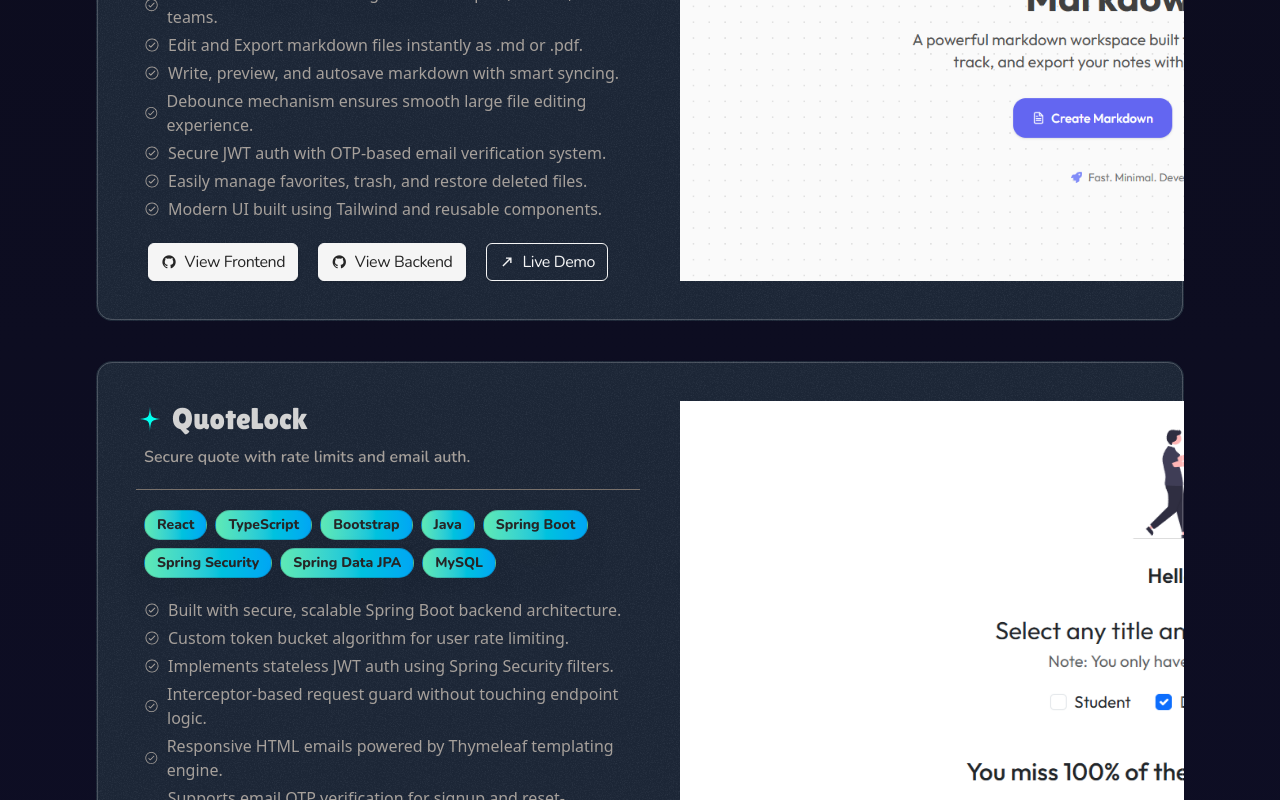
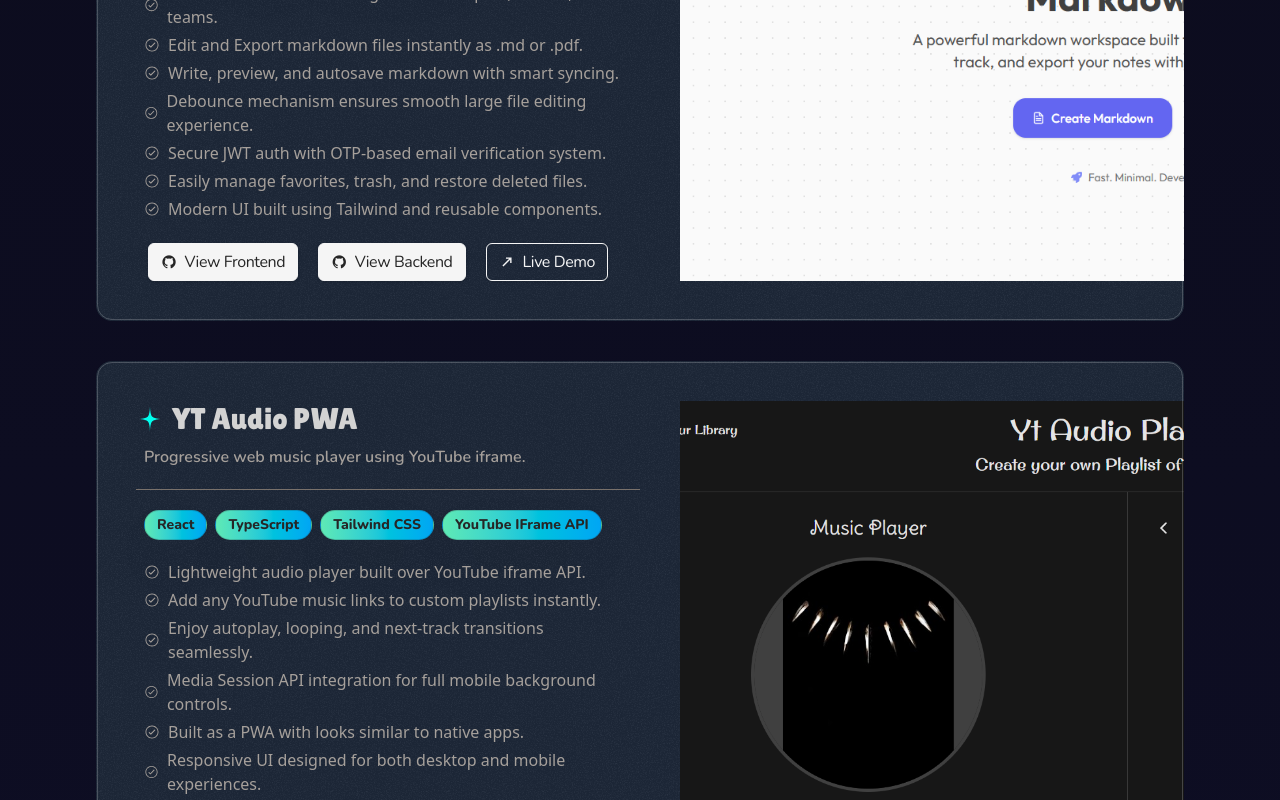
Before and after one commit to Hari-prasath-03/My-portfolio, a React (Vite) app: page / in a window 1280 px wide. Shown: the part 2000-2800 px from the top of the page. Built offline with nearby package versions, Linux system fonts and the light colour scheme.

Commit message:
new projext added 'yt-audio-player'

```diff
--- a/src/assets/index.ts
+++ b/src/assets/index.ts
@@ -4,6 +4,7 @@ import jagasreeImg from "./jagasree.png";
 import tailwindLandingpageImg from "./tailwind-landingpage.png";
 import tickTacToeImg from "./tick-tac-toe.png";
 import quoteLockImg from "./quote-lock.png";
+import ytAudioPlayeer from "./yt-audio-playeer.png";
 
 import thisPcIcon from "./ps-icon.png";
 import cmdIcon from "./cmd-icon.png";
@@ -17,7 +18,8 @@ export {
   tickTacToeImg,
   thisPcIcon,
   cmdIcon,
-  quoteLockImg
+  quoteLockImg,
+  ytAudioPlayeer
 };
 
 export const cmdColors = ["bg-red-500", "bg-yellow-400", "bg-green-400"];
--- a/src/constants/content.ts
+++ b/src/constants/content.ts
@@ -53,6 +53,7 @@ import {
   dragdropImg,
   tickTacToeImg,
   quoteLockImg,
+  ytAudioPlayeer,
 } from "../assets";
 
 export const aboutMe =
@@ -136,6 +137,24 @@ export const projects = [
       "https://github.com/Hari-prasath-03/inkMark-server",
     ],
     liveLink: "https://inkmark.vercel.app",
+  },
+  {
+    image: ytAudioPlayeer,
+    name: "YT Audio PWA",
+    shortDescription: "Progressive web music player using YouTube iframe.",
+    techStacks: ["React", "TypeScript", "Tailwind CSS", "YouTube IFrame API"],
+    description: [
+      "Lightweight audio player built over YouTube iframe API.",
+      "Add any YouTube music links to custom playlists instantly.",
+      "Enjoy autoplay, looping, and next-track transitions seamlessly.",
+      "Media Session API integration for full mobile background controls.",
+      "Built as a PWA with looks similar to native apps.",
+      "Responsive UI designed for both desktop and mobile experiences.",
+      "Loop toggle for individual tracks with visual feedback support.",
+      "Auto-saves playlist to localStorage for persistent music sessions.",
+    ],
+    githubLink: ["https://github.com/Hari-prasath-03/yt-player"],
+    liveLink: "https://yt-audio-playeer.vercel.app/",
   },
   {
     image: quoteLockImg,
```
Also changed, not shown: src/assets/name-svg.svg (deleted), src/assets/yt-audio-playeer.png (added).
